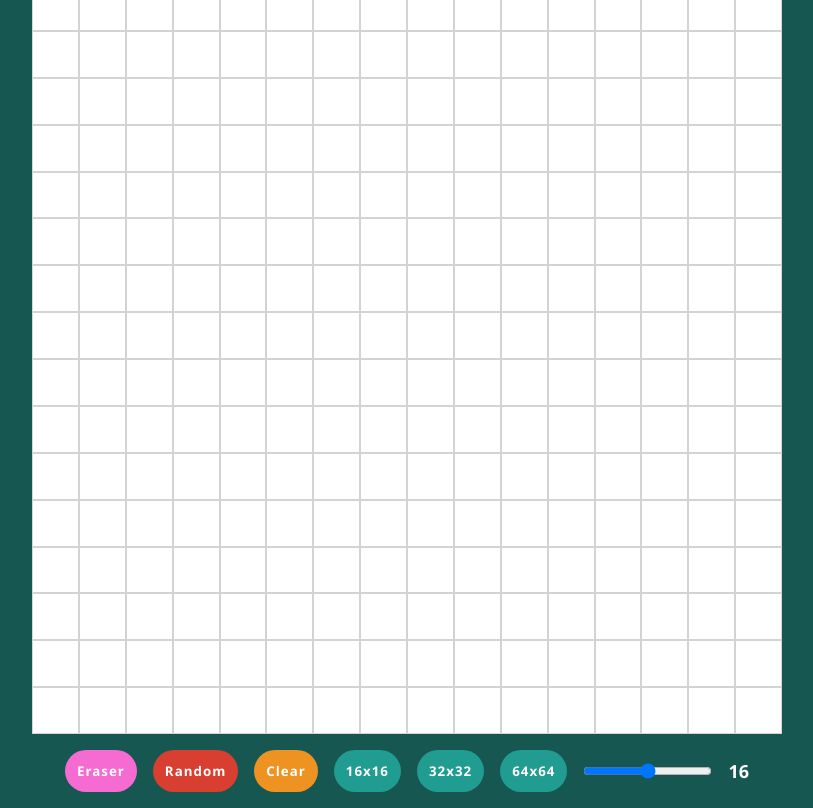
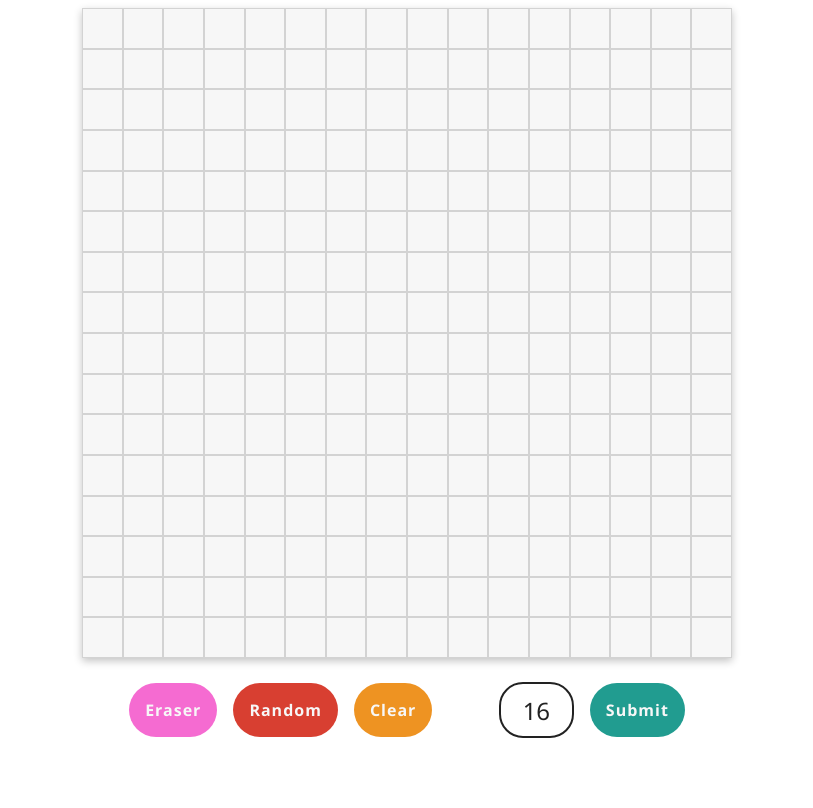
Before and after one commit to ColeTistan/odin-project-foundations, a plain HTML site: page odin-etch-a-sketch/index.html in a window 1280 px wide. Shown: the part 81-889 px from the top of the page, without its empty margins (233-1046 px from the left). After the commit the page ends 843 px from the top, so only its background shows below. Drawn offline with Linux system fonts and the light colour scheme.

Commit message:
added user input functionality to allow user to enter grid size

```diff
--- a/odin-etch-a-sketch/app.js
+++ b/odin-etch-a-sketch/app.js
@@ -3,19 +3,41 @@ const btns = document.getElementsByTagName('button');
 const eraserBtn = btns[0];
 const randomBtn = btns[1];
 const clearBtn = btns[2];
-const smallGridBtn = btns[3];
-const mediumGridBtn = btns[4];
-const largeGridBtn = btns[5];
+const submitBtn = btns[3];
 
-let currentColor = '#222222';
+let currentColor = 'var(--black)';
 
-const draw = function(squareDiv) {
-    console.log(currentColor);
-    squareDiv.style.background = currentColor;
+// clears all colored divs on canvas back to original color
+const clearCanvas = function() {
+    let canvas = document.querySelector('.canvas');
+    let squareDivs = canvas.querySelectorAll('div');
+    squareDivs.forEach(function(div) {
+        div.style.background = 'var(--light)';
+    })
+    currentColor = 'var(--black)';
+}
+
+// retrieves current color value set to determine
+// what button functionality will be triggered.
+const updateColor = function(colorSelected) {
+    currentColor = colorSelected;
+}
+
+// retrieves user input to generate some number of grids on canvas
+const getUserInput = function() {
+    let gridInput = document.getElementById('grid-input');
+    if (gridInput.value < 0 || gridInput.value > 100) {
+        alert("Number entered is smaller than 0 or greater than 100. Please enter a different number.");
+        gridInput.value = 16;
+        return gridInput.value;
+    } else {
+        return gridInput.value;
+    }
 }
 
 // Generates squares and inserts into canvas
-const createSquares = function(size) {
+const createSquares = function() {
+    let size = getUserInput();
     let canvas = document.querySelector('.canvas');
     let squareDivs = canvas.querySelectorAll('div');
     let gridSize = size * size;
@@ -31,49 +53,30 @@ const createSquares = function(size) {
     // populate grid with given size
     for (let i = 0; i < gridSize; i++) {
         let squareDiv = document.createElement('div');
-        currentColor = '#222222';
+        currentColor = 'var(--black)';
         squareDiv.addEventListener('mouseover', function() {
             switch (currentColor) {
                 case 'eraser':
-                    squareDiv.style.background = 'var(--white)';
+                    squareDiv.style.background = 'var(--light)';
                     break;
                 case 'random':
                     squareDiv.style.background = `hsl(${Math.floor(Math.random() * 255)}, 100%, 50%)`;
                     break;
                 default:
-                    squareDiv.style.background = '#222222';
+                    squareDiv.style.background = 'var(--black)';
                     break;
             }
         });
         squareDiv.style.border = 'solid 1px #d3d3d3';
-        squareDiv.style.background = '#ffffff';
+        squareDiv.style.background = 'var(--light)';
         canvas.insertAdjacentElement('beforeend', squareDiv);
     }
 }
 
-const clearCanvas = function() {
-    let canvas = document.querySelector('.canvas');
-    let squareDivs = canvas.querySelectorAll('div');
-    squareDivs.forEach(function(div) {
-        div.style.background = 'var(--white)';
-    })
-    currentColor = '#222222';
-}
+// button events to trigger UI functionality
 
-const updateColor = function(colorSelected) {
-    currentColor = colorSelected;
-}
-
-smallGridBtn.addEventListener('click', function() {
-    createSquares(16);
-});
-
-mediumGridBtn.addEventListener('click', function() {
-    createSquares(32);
-});
-
-largeGridBtn.addEventListener('click', function() {
-    createSquares(64)
+submitBtn.addEventListener('click', function() {
+    createSquares();
 });
 
 clearBtn.addEventListener('click', clearCanvas());
--- a/odin-etch-a-sketch/index.html
+++ b/odin-etch-a-sketch/index.html
@@ -23,17 +23,10 @@
             <button onclick="clearCanvas()" id="reset-btn">
                 Clear
             </button>
-            <button id="small-grid-btn">
-                16x16
+            <input type="number" value="16" id="grid-input">
+            <button id="submit-btn">
+                Submit
             </button>
-            <button id="medium-grid-btn">
-                32x32
-            </button>
-            <button id="large-grid-btn">
-                64x64
-            </button>
-            <input type="range" name="grid-range" id="grid-range" max="64" min="8" defaultValue="16">
-            <label name="grid-size" for="grid">16</label>
         </div>
     </div>
     <script src="./app.js"></script>
--- a/odin-etch-a-sketch/style.css
+++ b/odin-etch-a-sketch/style.css
@@ -4,7 +4,8 @@
     --secondary-color: #EE9322;
     --ternary-color: #D83F31;
     --eraser-color: #f56bd1;
-    --white: #ffffff;
+    --light: #f7f7f7;
+    --black: #222222;
 }
 
 * {
@@ -12,28 +13,44 @@
     padding: 0;
     box-sizing: border-box;
     font-family: 'Segoe UI', Tahoma, Geneva, Verdana, sans-serif;
-    color: var(--white);
+    color: var(--light);
 }
 
 h2 {
-    padding: 1rem;
+    margin-bottom: 1.5rem;
     text-align: center;
     text-transform: uppercase;
     letter-spacing: 2px;
+    font-size: 3rem;
+    color: var(--black);
 }
 
-label {
-    font-size: 18px;
-    font-weight: 600;
+input {
+    color: var(--black);
+    font-size: 24px;
+    padding: 0.6rem;
+    outline: none;
+    border: solid 2px var(--black);
+    border-radius: 24px;
+    width: 75px;
+    text-align: center;
+}
+
+/* Chrome, Safari, Edge, Opera */
+input::-webkit-outer-spin-button,
+input::-webkit-inner-spin-button {
+  -webkit-appearance: none;
+  margin: 0;
 }
 
 button {
     cursor: pointer;
-    padding: 0.75rem;
+    padding: 1rem;
     border: none;
     border-radius: 60px;
     background: var(--primary-color);
     font-weight: 600;
+    font-size: 16px;
     letter-spacing: 1px;
     transition: 0.2s all ease-in;
     letter-spacing: 1px;
@@ -50,21 +67,25 @@ button:hover {
     flex-direction: column;
     min-height: 100vh;
     margin: auto;
-    background: var(--dark-color);
 }
 
 .canvas {
     display: grid;
-    width: 750px;
-    height: 750px;
+    width: 650px;
+    height: 650px;
+    box-shadow: rgba(0, 0, 0, 0.24) 0px 3px 8px;
 }
 
 .button-group {
     display: flex;
     justify-content: center;
     align-items: center;
-    padding: 1rem;
+    padding: 1.5rem;
     gap: 1rem;
+}
+
+.button-group > button:nth-child(3) {
+    margin-right: 10%;
 }
 
 #eraser-btn {
```
